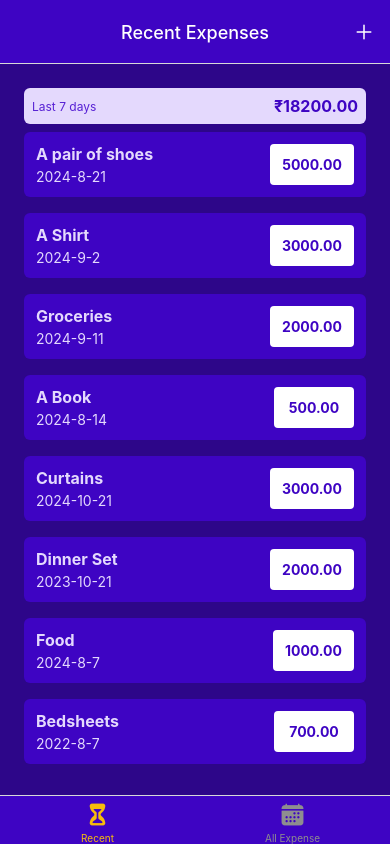
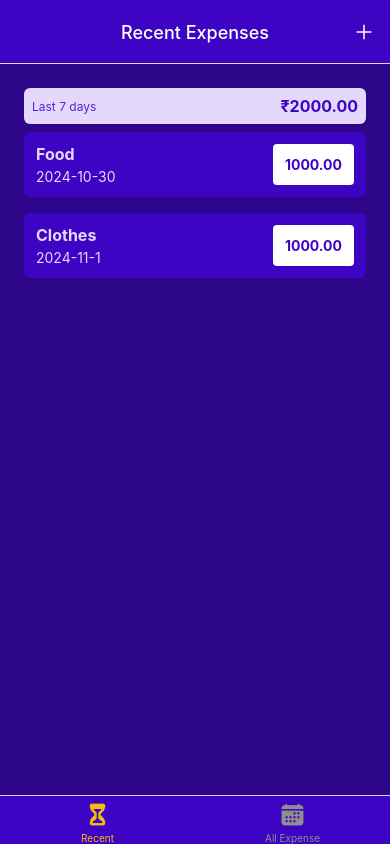
Before and after one commit to nikkittaa/expenseTracker, a React Native app: screen / in a window 390 px wide. Built offline with nearby package versions, Linux system fonts and the light colour scheme.

Commit message:
delete expenses

```diff
--- a/App.js
+++ b/App.js
@@ -8,6 +8,7 @@ import AllExpenses from './screens/AllExpenses';
 import { GlobalStyles } from './constants/styles';
 import {Ionicons} from '@expo/vector-icons';
 import IconButtons from './components/UI/IconButton';
+import ExpensesContextProvider from './store/expenses-context';
 
 const Stack = createNativeStackNavigator();
 const BottomTabs = createBottomTabNavigator();
@@ -18,7 +19,7 @@ function ExpensesOverview(){
     headerTintColor: 'white',
     tabBarStyle: {backgroundColor: GlobalStyles.colors.primary500},
     tabBarActiveTintColor: GlobalStyles.colors.accent500,
-    headerRight: ({tintColor}) => (<IconButtons name = "add" size = {24} color = {tintColor}
+    headerRight: ({tintColor}) => (<IconButtons icon = "add" size = {24} color = {tintColor}
       onPress = {() => {navigation.navigate('ManageExpense')}}/>),
 
   })}>
@@ -46,7 +47,8 @@ function ExpensesOverview(){
 export default function App() {
   return (
     <>
-    <StatusBar style="auto" />
+    <StatusBar style="light" />
+    <ExpensesContextProvider>
     <NavigationContainer>
       <Stack.Navigator screenOptions={{
         headerStyle: { backgroundColor: GlobalStyles.colors.primary500},
@@ -68,6 +70,7 @@ export default function App() {
           />
       </Stack.Navigator>
     </NavigationContainer>
+    </ExpensesContextProvider>
     </>
   );
 }
--- a/components/Expenses/ExpensesOutput.js
+++ b/components/Expenses/ExpensesOutput.js
@@ -1,71 +1,19 @@
-import { View , StyleSheet} from "react-native";
+import { View , Text, StyleSheet} from "react-native";
 import ExpensesSummary from "./ExpenseSummary";
 import ExpensesList from "./ExpensesList";
 import { GlobalStyles } from "../../constants/styles";
 
-const DUMMY_EXPENSES = [
-    {
-        id: 'e1',
-        description: 'A pair of shoes',
-        amount: 5000,
-        date: new Date('2024-08-21')
-    },
-    {
-        id: 'e2',
-        description: 'A Shirt',
-        amount: 3000,
-        date: new Date('2024-09-02')
-    },
-    {
-        id: 'e3',
-        description: 'Groceries',
-        amount: 2000,
-        date: new Date('2024-09-11')
-    },
-    {
-        id: 'e4',
-        description: 'A Book',
-        amount: 500,
-        date: new Date('2024-08-14')
-    },
-    {
-        id: 'e5',
-        description: 'Curtains',
-        amount: 3000,
-        date: new Date('2024-10-21')
-    },
-    {
-        id: 'e6',
-        description: 'Dinner Set',
-        amount: 2000,
-        date: new Date('2023-10-21')
-    },
-    {
-        id: 'e7',
-        description: 'Food',
-        amount: 1000,
-        date: new Date('2024-8-07')
-    },
-    {
-        id: 'e8',
-        description: 'Bedsheets',
-        amount: 700,
-        date: new Date('2022-8-07')
-    },
-    {
-        id: 'e9',
-        description: 'Clothes',
-        amount: 1000,
-        date: new Date('2024-10-07')
-    }
 
-];
 
 export default function ExpensesOutput({expenses, periodName}){
     return(
         <View style = {styles.container}>
-            <ExpensesSummary expenses = {DUMMY_EXPENSES} periodName = {periodName}/>
-            <ExpensesList expenses = {DUMMY_EXPENSES}/>
+            <ExpensesSummary expenses = {expenses} periodName = {periodName}/>
+            {!!expenses.length ? <ExpensesList expenses = {expenses}/> :
+                <View style = {styles.emptyContainer}>
+                    <Text style = {styles.emptyText}>No expenses to show</Text>
+                </View>
+            }
         </View>
     );
 }
@@ -76,5 +24,14 @@ const styles = StyleSheet.create({
         padding: 24,
         backgroundColor: GlobalStyles.colors.primary700,
         flex: 1
+    },
+    emptyContainer: {
+        flex: 1,
+        justifyContent: 'center',
+        alignItems: 'center'
+    },
+    emptyText:{
+        color: 'white',
+        fontSize: 24
     }
 });
--- a/components/UI/IconButton.js
+++ b/components/UI/IconButton.js
@@ -1,12 +1,12 @@
-import { Pressable, View, StyleSheet } from "react-native";
-import { Ionicons } from '@expo/vector-icons';
+import { Pressable, View, StyleSheet, Text } from "react-native";
+import {Ionicons} from '@expo/vector-icons';
 
-export default function IconButtons({name, size, color, onPress}){
+export default function IconButtons({icon, size, color, onPress}){
     return (
         <Pressable onPress = {onPress}
             style = {({pressed}) => pressed && styles.pressed}>
             <View style = {styles.buttonContainer}>
-                <Ionicons name = {name} size = {size} color = {color}/>
+                <Ionicons name = {icon} size = {size} color = {color}/>
             </View>
         </Pressable>
     );
--- a/screens/AllExpenses.js
+++ b/screens/AllExpenses.js
@@ -1,6 +1,9 @@
 import { Text } from "react-native";
 import ExpensesOutput from "../components/Expenses/ExpensesOutput";
+import { useContext } from "react";
+import { ExpenseContext } from "../store/expenses-context";
 
 export default function AllExpenses(){
-    return <ExpensesOutput periodName = "Total"/>
+    const {expenses} = useContext(ExpenseContext);
+    return <ExpensesOutput expenses = {expenses} periodName = "Total"/>
 }
--- a/screens/ManageExpense.js
+++ b/screens/ManageExpense.js
@@ -1,14 +1,17 @@
-import { useLayoutEffect } from "react";
+import { useContext, useLayoutEffect } from "react";
 import { StyleSheet, View } from "react-native"
 import IconButtons from "../components/UI/IconButton";
 import { GlobalStyles } from "../constants/styles";
 import Button from "../components/UI/Button";
+import { ExpenseContext } from "../store/expenses-context";
 
 export default function ManageExpense({route, navigation}){
+    const expensesCtx = useContext(ExpenseContext);
+
     const edittedexpenseId = route.params?.expenseId;
 
     const isEditing = !!edittedexpenseId;
-
+    console.log('here');
     useLayoutEffect(() => {
         navigation.setOptions({
             title: isEditing ? 'Edit Expense' : 'Add Expense'
@@ -16,6 +19,7 @@ export default function ManageExpense({route, navigation}){
     }, [navigation, isEditing]);
 
     function deleteExpenseHandler(){
+        expensesCtx.deleteExpense(edittedexpenseId);
         navigation.goBack();
     }
 
@@ -24,6 +28,12 @@ export default function ManageExpense({route, navigation}){
     }
 
     function confirmHandler(){
+        if(isEditing){
+            expensesCtx.updateExpense(edittedexpenseId,
+                {description: "Test!!!!", amount: 999, date: new Date('2024-11-01')});
+        }else{
+            expensesCtx.addExpense({description: "Test", amount: 999, date: new Date('2024-11-03')});
+        }
         navigation.goBack();
     }
 
@@ -35,9 +45,9 @@ export default function ManageExpense({route, navigation}){
             </View>
             {isEditing && <View style = {styles.deleteContainer}>
                 <IconButtons
-                name = "trash"
+                icon = "trash"
                 color = {GlobalStyles.colors.error500}
-                size = "36"
+                size = {36}
                 onPress = {deleteExpenseHandler}/>
             </View>}
         </View>
--- a/screens/RecentExpenses.js
+++ b/screens/RecentExpenses.js
@@ -1,6 +1,20 @@
-import { Text } from "react-native";
+import { View, Text, StyleSheet } from "react-native";
 import ExpensesOutput from "../components/Expenses/ExpensesOutput";
+import { useContext } from "react";
+import { ExpenseContext } from "../store/expenses-context";
+import { getDateMinus } from "../util/date";
+import { GlobalStyles } from "../constants/styles";
 
 export default function RecentExpenses(){
-    return <ExpensesOutput periodName = "Last 7 days"/>
+    const {expenses} = useContext(ExpenseContext);
+
+    const recentExp = expenses.filter((expense) => {
+        const today = new Date();
+        const date7days = getDateMinus(today, 7);
+
+        return expense.date >= date7days;
+    });
+
+
+    return <ExpensesOutput expenses = {recentExp} periodName = "Last 7 days"/>
 }
--- /dev/null
+++ b/store/expenses-context.js
@@ -0,0 +1,114 @@
+import { createContext, useReducer } from "react";
+
+const DUMMY_EXPENSES = [
+    {
+        id: 'e1',
+        description: 'A pair of shoes',
+        amount: 5000,
+        date: new Date('2024-08-21')
+    },
+    {
+        id: 'e2',
+        description: 'A Shirt',
+        amount: 3000,
+        date: new Date('2024-09-02')
+    },
+    {
+        id: 'e3',
+        description: 'Groceries',
+        amount: 2000,
+        date: new Date('2024-09-11')
+    },
+    {
+        id: 'e4',
+        description: 'A Book',
+        amount: 500,
+        date: new Date('2024-08-14')
+    },
+    {
+        id: 'e5',
+        description: 'Curtains',
+        amount: 3000,
+        date: new Date('2024-10-21')
+    },
+    {
+        id: 'e6',
+        description: 'Dinner Set',
+        amount: 2000,
+        date: new Date('2023-10-21')
+    },
+    {
+        id: 'e7',
+        description: 'Food',
+        amount: 1000,
+        date: new Date('2024-10-30')
+    },
+    {
+        id: 'e8',
+        description: 'Bedsheets',
+        amount: 700,
+        date: new Date('2022-8-07')
+    },
+    {
+        id: 'e9',
+        description: 'Clothes',
+        amount: 1000,
+        date: new Date('2024-11-01')
+    }
+
+];
+
+export const ExpenseContext = createContext({
+    expenses: [],
+    addExpense: ({description, amount, date}) => {},
+    deleteExpense: (id) => {},
+    updateExpense: (id, {description, amount, date}) => {}
+});
+
+function expensesReducer(state, action){
+    switch(action.type) {
+        case 'ADD':
+            const id = new Date().toString() + Math.random().toString();
+            return [{...action.payload, id: id}, ...state]
+        case 'UPDATE':
+            const updateIndex = state.findIndex((expense) => expense.id === action.payload.id);
+            const updateExpense = state[updateIndex];
+            const updated = {...updateExpense, ...action.payload.data};
+            const updatedExpenses = [...state];
+            updatedExpenses[updateIndex] = updated;
+            return updatedExpenses;
+        case 'DELETE':
+            return state.filter((expense) => expense.id !== action.payload);
+        default:
+            return state;
+    }
+}
+
+export default function ExpensesContextProvider({children}){
+    const [expensesState, dispatch] = useReducer(expensesReducer, DUMMY_EXPENSES);
+
+    function addExpense(expenseData){
+        dispatch({type: 'ADD', payload: expenseData});
+    }
+
+    function deleteExpense(id){
+        dispatch({type: 'DELETE', payload: id});
+    }
+
+    function updateExpense(id, expenseData){
+        dispatch({type: 'UPDATE', payload: {id: id, data: expenseData}});
+    }
+
+    const value = {
+        expenses: expensesState,
+        addExpense: addExpense,
+        deleteExpense: deleteExpense,
+        updateExpense: updateExpense
+    };
+
+    return(
+        <ExpenseContext.Provider value = {value}>
+            {children}
+        </ExpenseContext.Provider>
+    );
+}
--- a/util/date.js
+++ b/util/date.js
@@ -1,3 +1,7 @@
 export function getFormattedDate(date){
     return `${date.getFullYear()}-${date.getMonth()+1}-${date.getDate()}`;
 }
+
+export function getDateMinus(date, days){
+    return new Date(date.getFullYear(), date.getMonth(), date.getDate()-days);
+}
```
